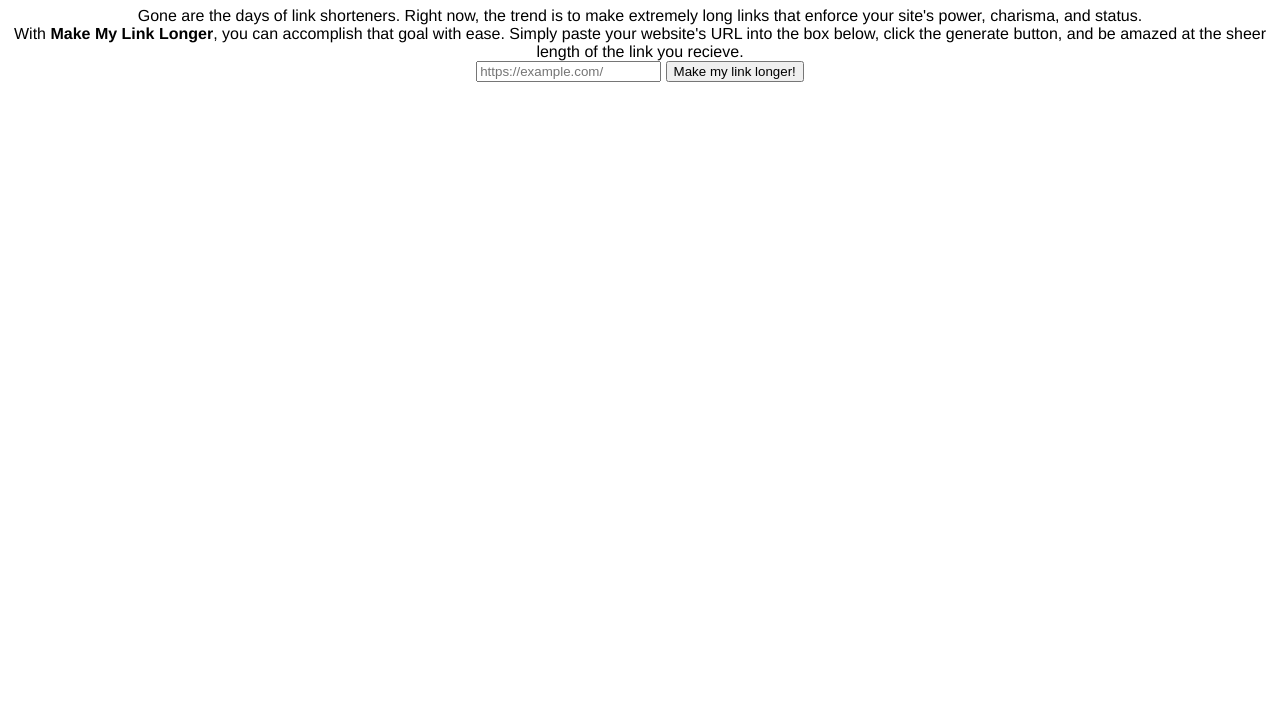
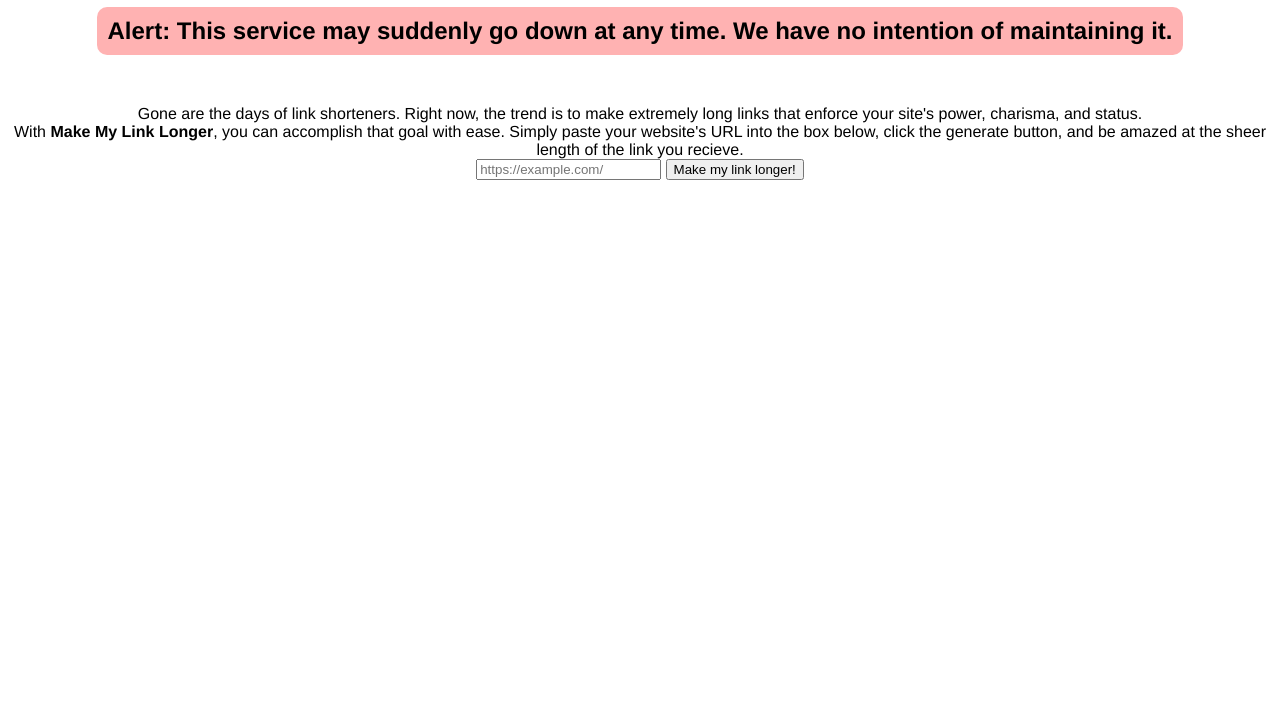
Before and after one commit to OIRNOIR/Make-My-Link-Longer, a plain HTML site: page index.html in a window 1280 px wide. Shown: the part 73-800 px from the top of the page. Drawn offline with Linux system fonts and the light colour scheme.

Commit message:
osaduihfasjkdf

```diff
--- a/index.html
+++ b/index.html
@@ -23,6 +23,9 @@
 		<h1 class="centralize">
 			Make My Link Longer
 		</h1>
+		<h2 id="warning">
+			Alert: This service may suddenly go down at any time. We have no intention of maintaining it.
+		</h2>
 		<p class="centralize">
 			Gone are the days of link shorteners. Right now, the trend is to make extremely long links that enforce your site's power, charisma, and status.
 			<br>
--- a/style.css
+++ b/style.css
@@ -10,6 +10,16 @@ body {
 	display: none;
 	margin-left: 10%;
 	margin-right: 10%;
+}
+
+#warning {
+	background-color: rgba(255,0,0,0.3);
+	padding: 10px;
+	text-align: center;
+	border-radius: 10px;
+	width: fit-content;
+	margin: auto;
+	margin-bottom: 50px;
 }
 
 code {
```
